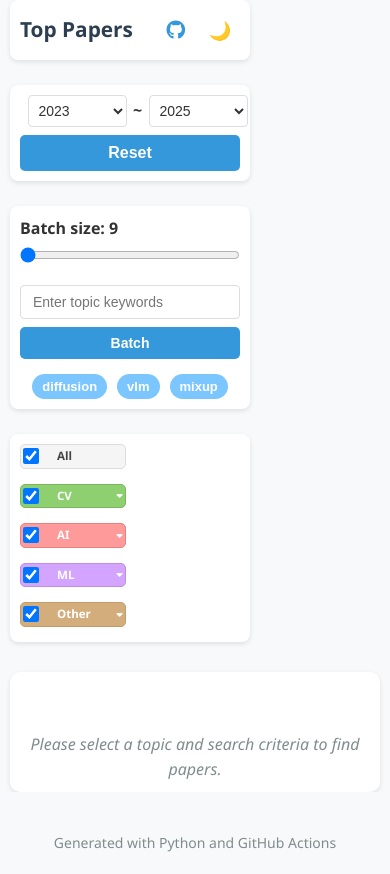
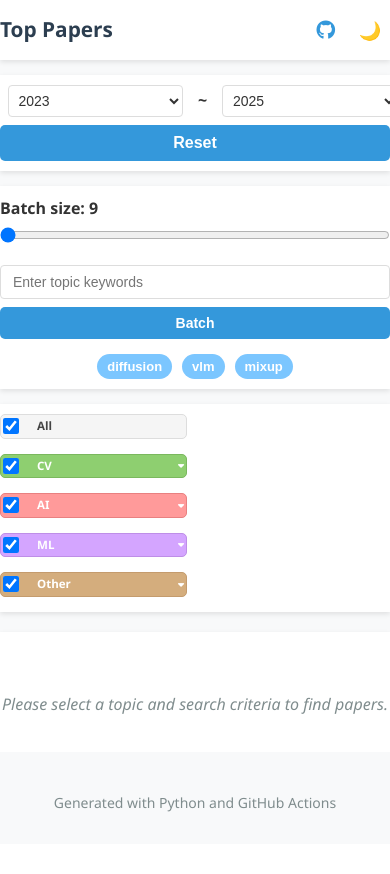
Before and after one commit to tian-2024/top-papers, a Flask app: page / in a window 390 px wide. After the commit the page ends 812 px from the top, so only its background shows below. Run offline with Flask 2, Linux system fonts and the light colour scheme.

Commit message:
移动端边和屏幕一样宽

```diff
--- a/static/css/style.css
+++ b/static/css/style.css
@@ -359,6 +359,7 @@ body {
     .container {
         padding: 0;
         overflow-x: hidden;
+        width: 100vw;
     }
 
     .field-label {
@@ -404,20 +405,29 @@ body {
     .sidebar-section {
         margin-bottom: 8px;
         padding: 10px;
+        width: 100vw;
+        margin-left: calc(-1 * (100vw - 100%) / 2);
+        border-radius: 0;
     }
 
     .paper-container {
         padding: 8px;
+        width: 100vw;
+        margin-left: calc(-1 * (100vw - 100%) / 2);
+        border-radius: 0;
     }
 
     .papers-grid {
         gap: 8px;
+        width: 100vw;
+        padding: 0;
     }
 
     .paper-card {
-        width: 100vw; /* 确保在小屏幕上也有全宽 */
-        margin-left: calc(-1 * (100vw - 100%) / 2);
+        width: 100vw;
+        margin-left: 0;
         border-radius: 0;
+        box-sizing: border-box;
     }
 }
 
@@ -1824,3 +1834,38 @@ footer {
         box-sizing: border-box !important;
     }
 }
+
+/* 添加全宽移动样式 */
+@media screen and (max-width: 480px) {
+    body, html {
+        overflow-x: hidden;
+    }
+
+    .container,
+    .paper-container,
+    .sidebar-section,
+    .papers-grid,
+    .paper-card,
+    header {
+        width: 100vw !important;
+        margin-left: 0 !important;
+        margin-right: 0 !important;
+        padding-left: 0 !important;
+        padding-right: 0 !important;
+        border-radius: 0 !important;
+        box-sizing: border-box !important;
+    }
+
+    .paper-title,
+    .paper-info {
+        padding-left: 10px !important;
+        padding-right: 10px !important;
+    }
+
+    header,
+    .paper-container,
+    .sidebar-section {
+        margin-bottom: 0 !important;
+        border-radius: 0 !important;
+    }
+}
```
